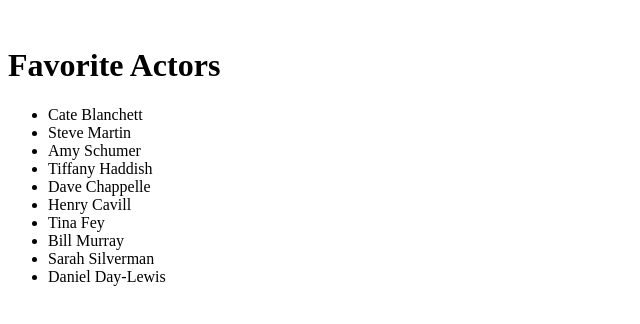
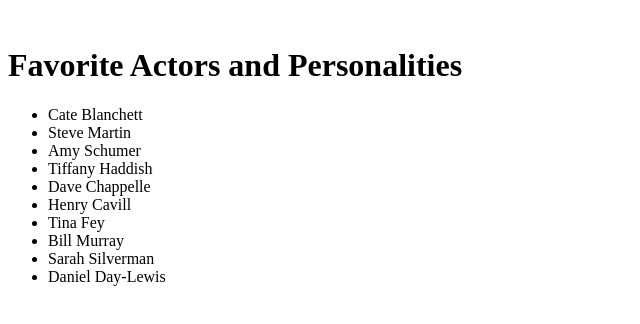
Before and after one commit to rbailey000/github-demo, a plain HTML site: page actors.html in a window 1280 px wide. Shown: the whole page, without its empty margins (0-640 px from the left). Drawn offline with Linux system fonts and the light colour scheme.

Commit message:
added Personalities

```diff
--- a/actors.html
+++ b/actors.html
@@ -9,7 +9,7 @@
     <script src='main.js'></script> -->
 </head>
 <body>
-    <h1>Favorite Actors</h1>
+    <h1>Favorite Actors and Personalities</h1>
     <ul>
         <li>Cate Blanchett</li>
         <li>Steve Martin</li>
```
